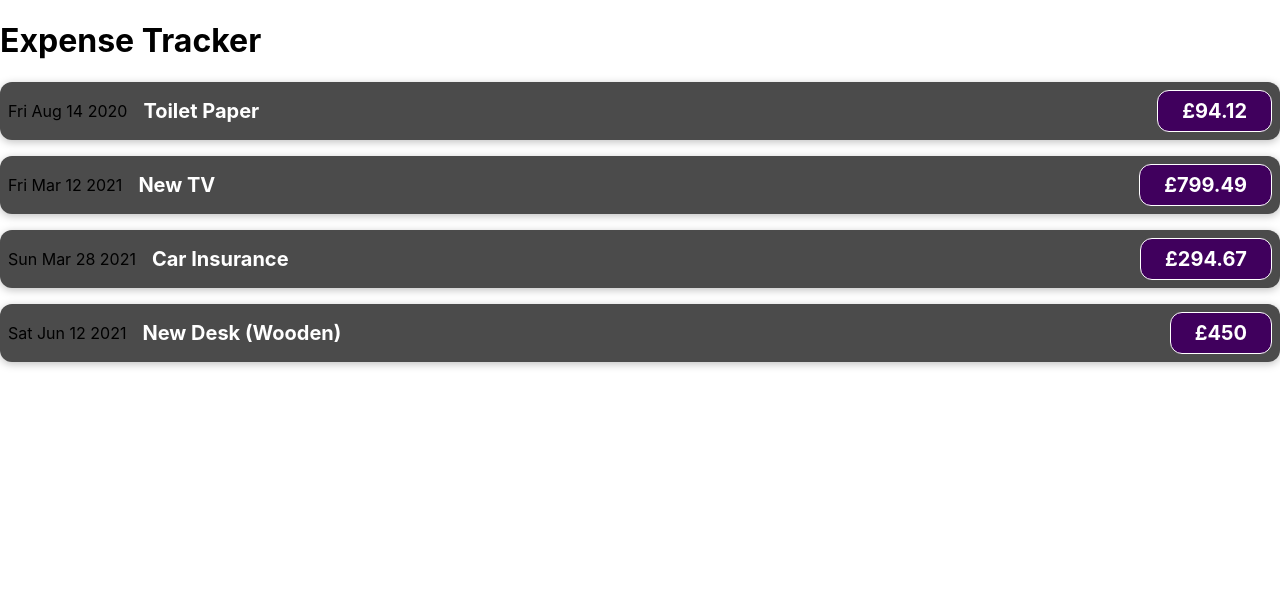
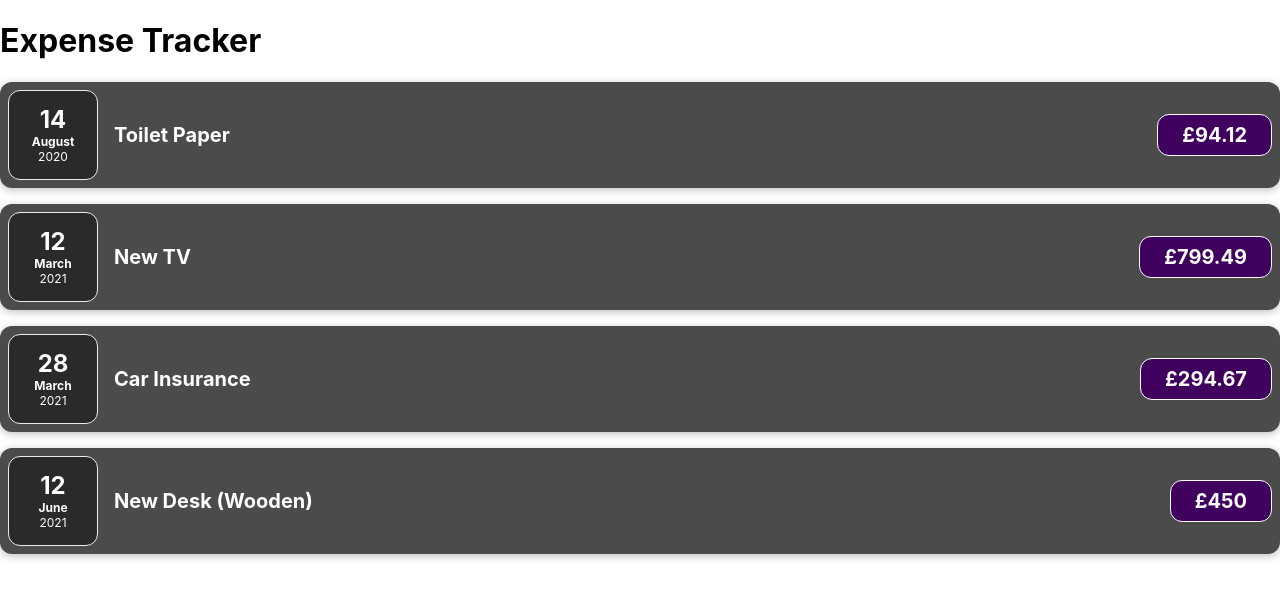
Before and after one commit to BennySLV/expense-tracker, a React (Create React App) app: page / in a window 1280 px wide. Shown: the top 598 px of the page. Built offline with nearby package versions, Linux system fonts and the light colour scheme.

Commit message:
Created the ExpenseDate component with CSS styling  and added these to the ExpenseItem component.

```diff
--- /dev/null
+++ b/src/components/ExpenseDate.css
@@ -0,0 +1,26 @@
+.expense-date {
+	display: flex;
+	flex-direction: column;
+	width: 5.5rem;
+	height: 5.5rem;
+	border: 1px solid #ececec;
+	background-color: #2a2a2a;
+	color: white;
+	border-radius: 12px;
+	align-items: center;
+	justify-content: center;
+}
+
+.expense-date__month {
+	font-size: 0.75rem;
+	font-weight: bold;
+}
+
+.expense-date__year {
+	font-size: 0.75rem;
+}
+
+.expense-date__day {
+	font-size: 1.5rem;
+	font-weight: bold;
+}
--- /dev/null
+++ b/src/components/ExpenseDate.js
@@ -0,0 +1,17 @@
+import "./ExpenseDate.css";
+
+function ExpenseDate(props) {
+	const day = props.date.toLocaleString("en-GB", { day: "2-digit" });
+	const month = props.date.toLocaleString("en-GB", { month: "long" });
+	const year = props.date.getFullYear();
+
+	return (
+		<div className="expense-date">
+			<div className="expense-date__day">{day}</div>
+			<div className="expense-date__month">{month}</div>
+			<div className="expense-date__year">{year}</div>
+		</div>
+	);
+}
+
+export default ExpenseDate;
--- a/src/components/ExpenseItem.js
+++ b/src/components/ExpenseItem.js
@@ -1,9 +1,10 @@
+import ExpenseDate from "./ExpenseDate";
 import "./ExpenseItem.css";
 
 function ExpenseItem(props) {
 	return (
 		<div className="expense-item">
-			<div>{props.date.toDateString()}</div>
+			<ExpenseDate date={props.date} />
 			<div className="expense-item__description">
 				<h2>{props.title}</h2>
 				<div className="expense-item__price">£{props.amount}</div>
```
